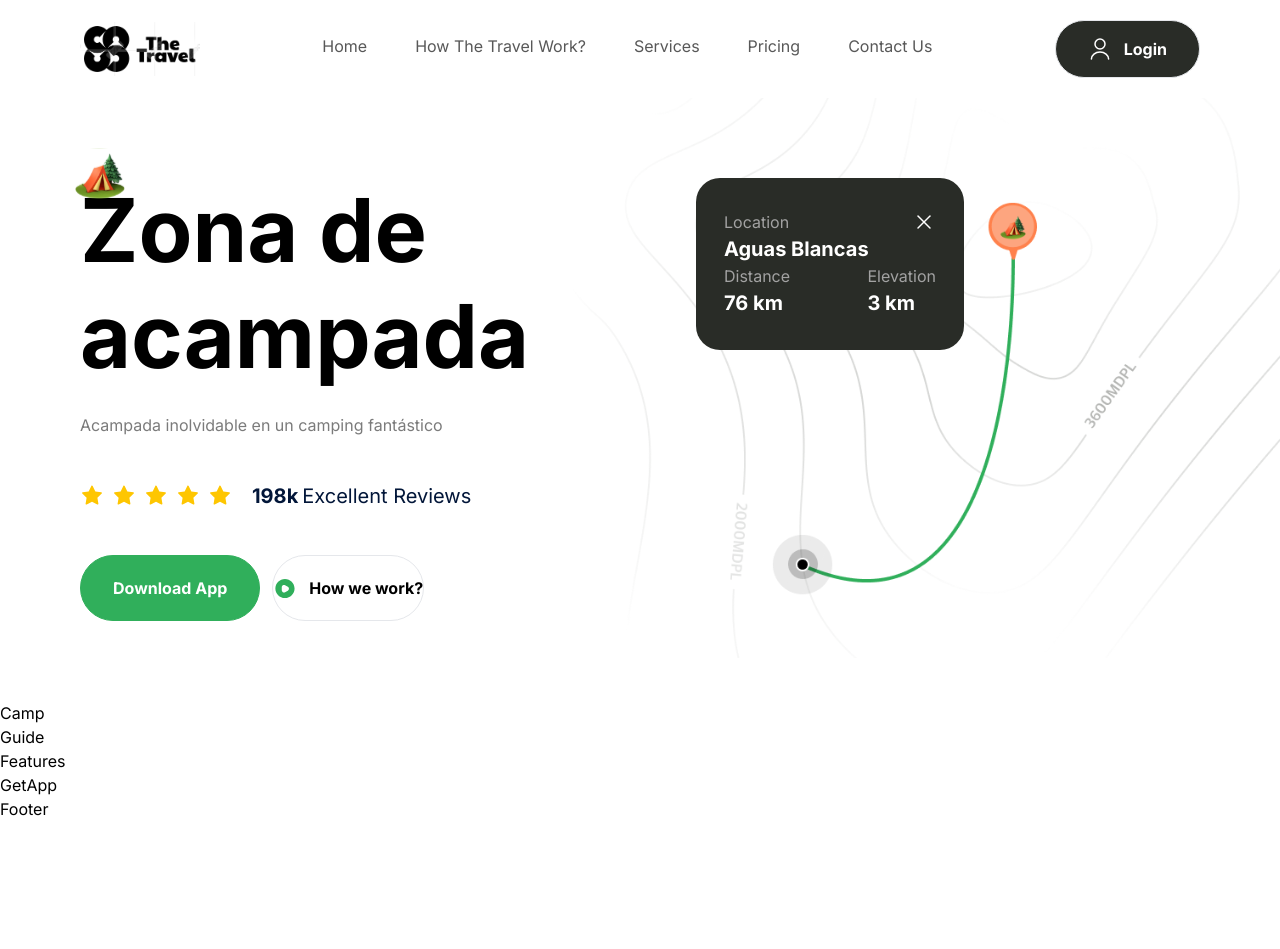
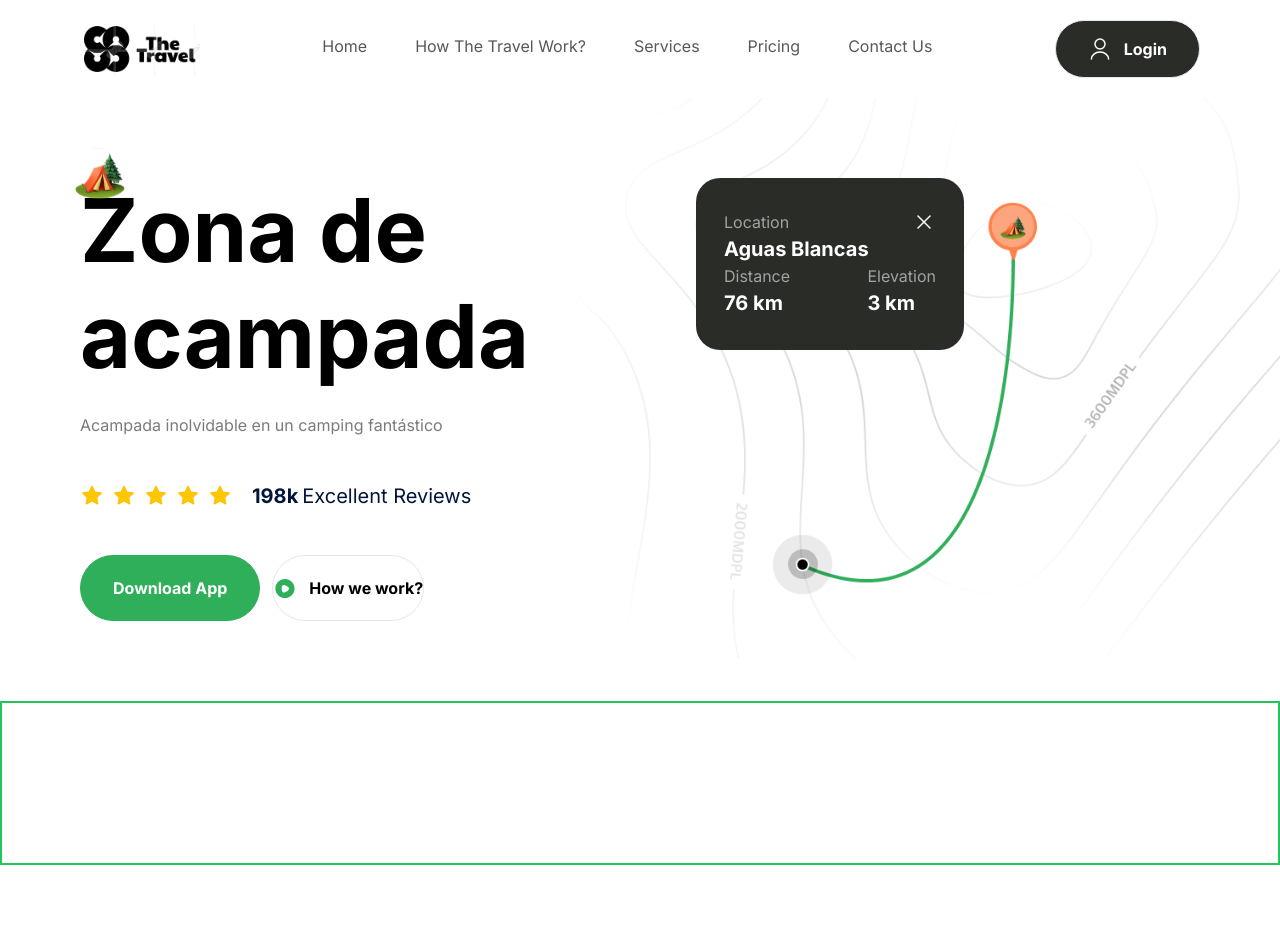
Before and after one commit to SebastianSloma/travel_next, a Next.js app: page / in a window 1280 px wide. Shown: the top 949 px of the page. Before the commit the page ends 821 px from the top, so only its background shows below. Built offline with nearby package versions, Linux system fonts and the light colour scheme.

Commit message:
add new section

```diff
--- a/components/Camp.tsx
+++ b/components/Camp.tsx
@@ -2,7 +2,9 @@ import React from 'react'
 
 const Camp = () => {
   return (
-    <div>Camp</div>
+    <section className='border-2 border-green-500 2xl:max-container relative flex flex-col py-10 lg:mb-10 lg:py-20 xl:mb-20'>
+
+    </section>
   )
 }
 
```
